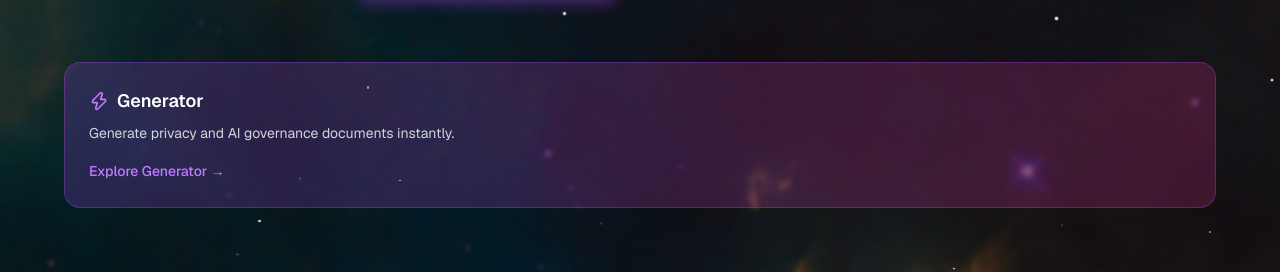
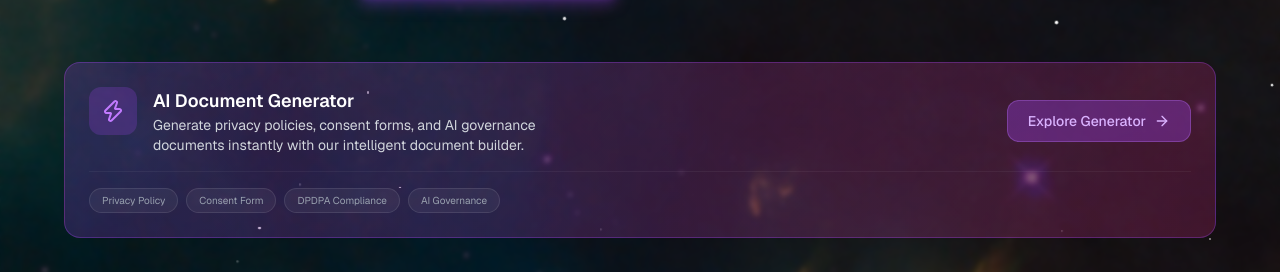
Before and after one commit to yashkulshrestha1102/data-protection-galaxy, a Next.js app: page / in a window 1280 px wide. Shown: the part 394-666 px from the top of the page. Built offline with nearby package versions, Linux system fonts and the light colour scheme.

Commit message:
generator section pe contend

```diff
--- a/app/page.tsx
+++ b/app/page.tsx
@@ -154,17 +154,47 @@ export default function Home() {
         </motion.div>
 
 
-{/* Generator */}
+{/* ============================================================ */}
+        {/* ===== GENERATOR SECTION (UPDATED - BADIYA CONTENT) ===== */}
+        {/* ============================================================ */}
+        <motion.div
+          initial={{ opacity: 0, y: 20 }}
+          animate={{ opacity: 1, y: 0 }}
+          transition={{ duration: 0.5, delay: 0.1 }}
+          className="mb-10"
+        >
           <div className="bg-gradient-to-r from-purple-500/20 to-pink-500/20 border border-purple-500/30 rounded-2xl p-6">
-            <div className="flex items-center gap-2 mb-2">
-              <Zap className="w-5 h-5 text-purple-400" />
-              <h3 className="text-lg font-semibold text-white">Generator</h3>
+            <div className="flex flex-col md:flex-row items-start md:items-center justify-between gap-4">
+              <div className="flex items-start gap-4">
+                <div className="w-12 h-12 rounded-xl bg-purple-500/20 flex items-center justify-center flex-shrink-0">
+                  <Zap className="w-6 h-6 text-purple-400" />
+                </div>
+                <div>
+                  <h3 className="text-lg font-semibold text-white">AI Document Generator</h3>
+                  <p className="text-gray-300 text-sm max-w-md">
+                    Generate privacy policies, consent forms, and AI governance documents instantly with our intelligent document builder.
+                  </p>
+                </div>
+              </div>
+              <Link
+                href="/generator"
+                className="inline-flex items-center gap-2 px-5 py-2.5 rounded-xl bg-purple-500/30 hover:bg-purple-500/40 border border-purple-400/30 text-purple-300 hover:text-white transition-all text-sm font-medium whitespace-nowrap"
+              >
+                Explore Generator
+                <ArrowRight className="w-4 h-4" />
+              </Link>
             </div>
-            <p className="text-gray-300 text-sm mb-4">Generate privacy and AI governance documents instantly.</p>
-            <Link href="/generator" className="inline-flex items-center gap-2 text-purple-400 hover:text-purple-300 transition-colors text-sm font-medium">
-              Explore Generator →
-            </Link>
+
+            {/* Quick Tags */}
+            <div className="flex flex-wrap gap-2 mt-4 pt-4 border-t border-white/5">
+              {['Privacy Policy', 'Consent Form', 'DPDPA Compliance', 'AI Governance'].map((tag) => (
+                <span key={tag} className="text-[10px] px-3 py-1 rounded-full bg-white/5 border border-white/10 text-gray-400">
+                  {tag}
+                </span>
+              ))}
+            </div>
           </div>
+        </motion.div>
 
 
 
```
